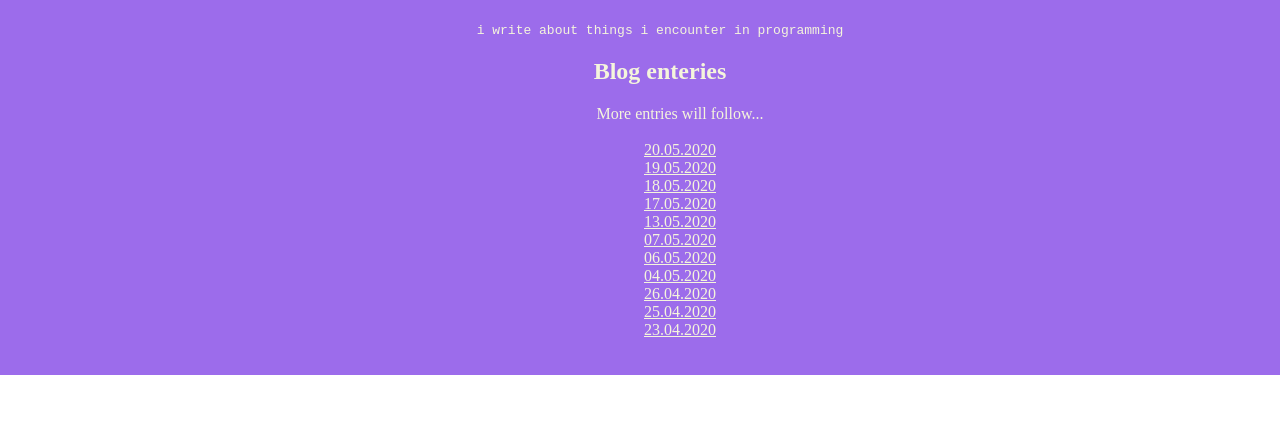
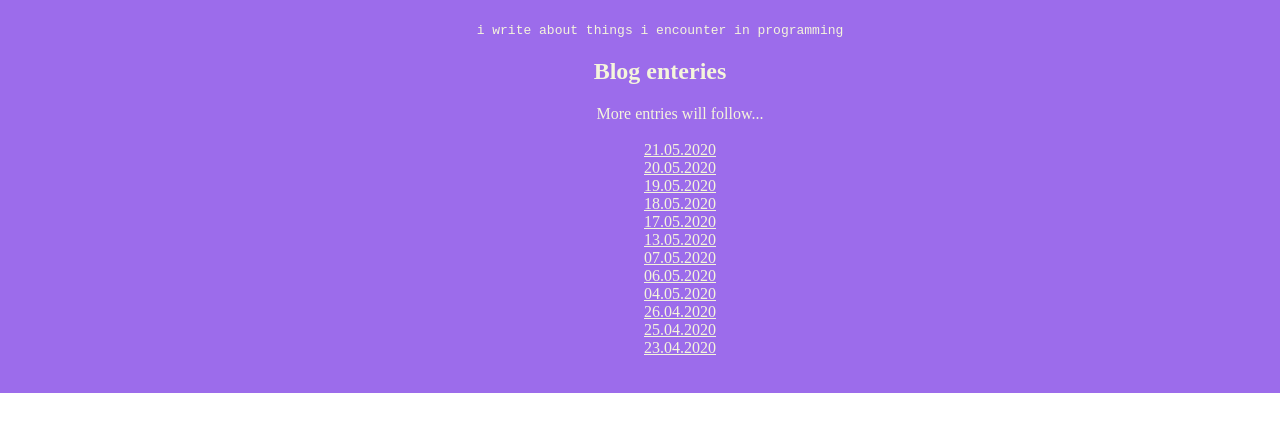
Before and after one commit to carterd888/learn_vs_code, a plain HTML site: page blog/index.html in a window 1280 px wide. Shown: the part 209-640 px from the top of the page. Drawn offline with Linux system fonts and the light colour scheme.

Commit message:
updated blog entries

```diff
--- a/blog/index.html
+++ b/blog/index.html
@@ -30,6 +30,7 @@
 
         <ul id="blogs">
             <li>More entries will follow...</li><br>
+            <li><a href="twelth-entry/">21.05.2020</a></li>
             <li><a href="eleventh-entry/">20.05.2020</a></li>
             <li><a href="tenth-entry/">19.05.2020</a></li>
             <li><a href="ninth-entry/">18.05.2020</a></li>
```
